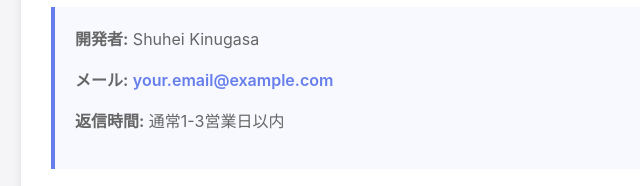
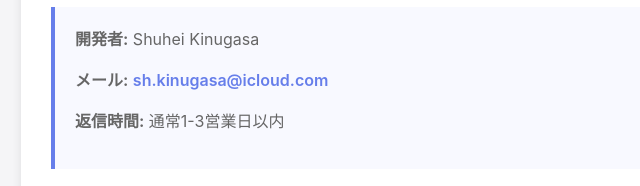
Before and after one commit to shuheiintokyo/eitangos-support, a plain HTML site: page index.html in a window 1280 px wide. Shown: the part 3382-3568 px from the top of the page, 239-879 px from the left. Drawn offline with Linux system fonts and the light colour scheme.

Commit message:
Update contact email for developer

```diff
--- a/index.html
+++ b/index.html
@@ -232,7 +232,7 @@
 
             <div class="contact-box">
                 <p><strong>開発者:</strong> Shuhei Kinugasa</p>
-                <p><strong>メール:</strong> <a href="mailto:your.email@example.com">your.email@example.com</a></p>
+                <p><strong>メール:</strong> <a href="mailto:your.email@example.com">sh.kinugasa@icloud.com</a></p>
                 <p><strong>返信時間:</strong> 通常1-3営業日以内</p>
             </div>
 
```
